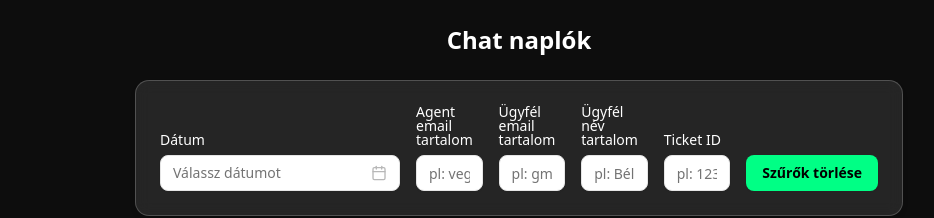
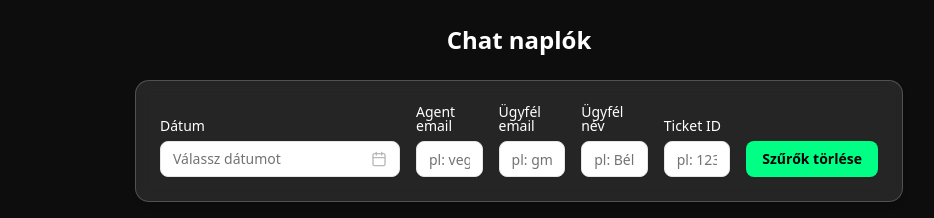
Before and after one commit to Gabiika004/json-explorer, a Next.js app: page / in a window 1280 px wide. Shown: the top 218 px of the page, without its empty margins (121-1055 px from the left). Built offline with nearby package versions, Linux system fonts and the light colour scheme; no server answers.

Commit message:
update ui in SearchForm

```diff
--- a/components/searchForm.tsx
+++ b/components/searchForm.tsx
@@ -153,7 +153,7 @@ export function SearchForm({ onSearch }: SearchFormProps) {
           name="agent"
           render={({ field }) => (
             <FormItem className="w-full md:w-auto">
-              <FormLabel>Agent email tartalom</FormLabel>
+              <FormLabel>Agent email</FormLabel>
               <FormControl>
                 <Input
                   placeholder="pl: vegasonline"
@@ -170,7 +170,7 @@ export function SearchForm({ onSearch }: SearchFormProps) {
           name="customerEmail"
           render={({ field }) => (
             <FormItem className="w-full md:w-auto">
-              <FormLabel>Ügyfél email tartalom</FormLabel>
+              <FormLabel>Ügyfél email</FormLabel>
               <FormControl>
                 <Input
                   placeholder="pl: gmail.com"
@@ -187,7 +187,7 @@ export function SearchForm({ onSearch }: SearchFormProps) {
           name="customerName"
           render={({ field }) => (
             <FormItem className="w-full md:w-auto">
-              <FormLabel>Ügyfél név tartalom</FormLabel>
+              <FormLabel>Ügyfél név</FormLabel>
               <FormControl>
                 <Input
                   placeholder="pl: Béla"
@@ -219,7 +219,7 @@ export function SearchForm({ onSearch }: SearchFormProps) {
         <div className="flex gap-2 w-full md:w-auto">
           <Button
             type="button"
-            className="w-full md:w-auto bg-[#00FF85] hover:bg-[#33cc82] text-black font-bold px-4 py-2 transition hover:scale-105"
+            className="w-full cursor-pointer md:w-auto bg-[#00FF85] hover:bg-[#33cc82] text-black font-bold px-4 py-2 transition hover:scale-105"
             onClick={handleReset}
           >
             Szűrők törlése
```
